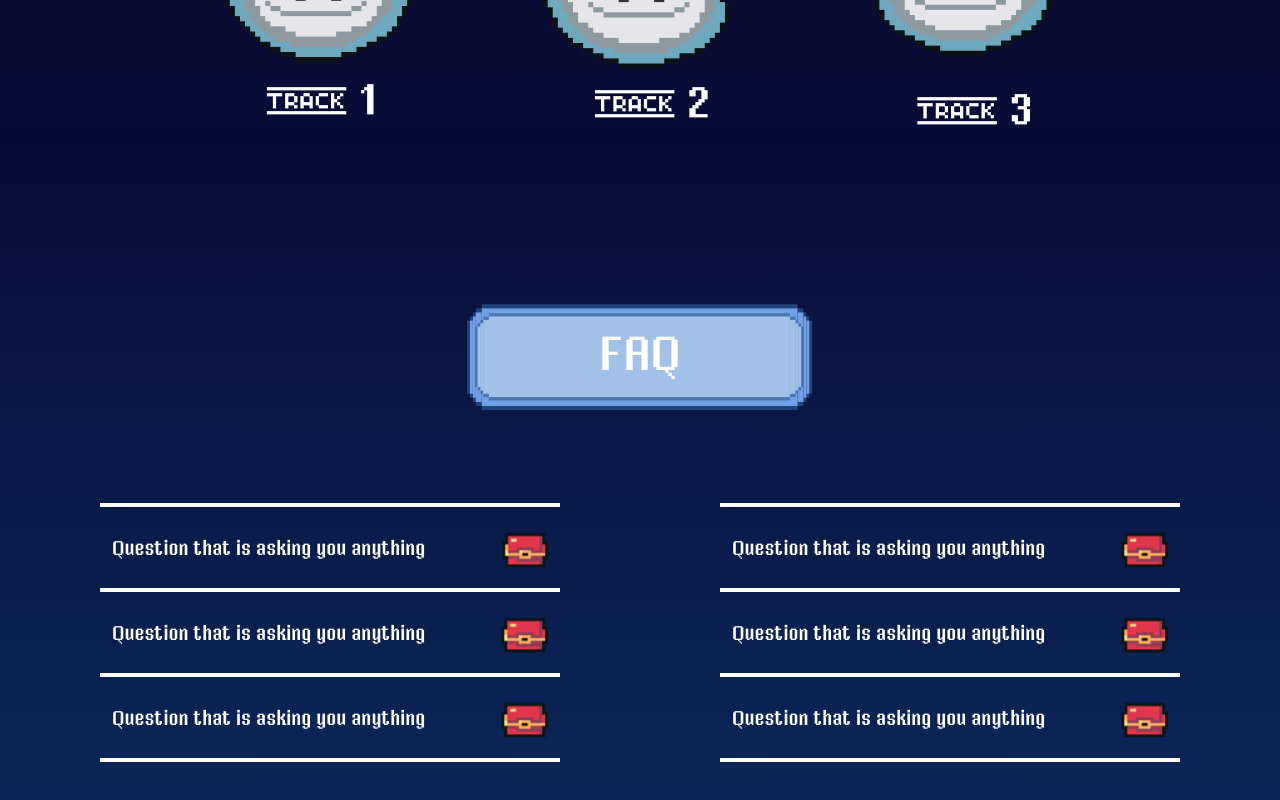
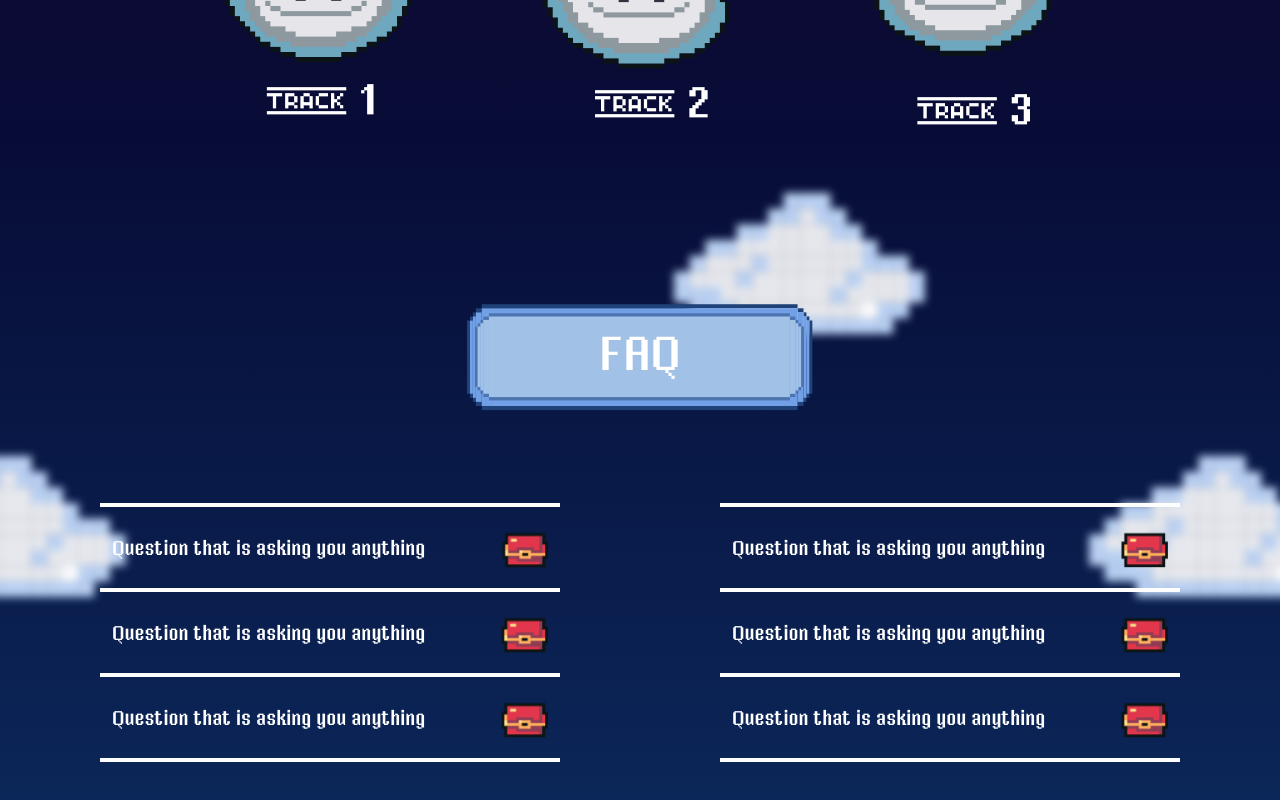
Before and after one commit to Bostonhacks/Bostonhacks-2023, a React (Vite) app: page / in a window 1280 px wide. Shown: the part 2059-2859 px from the top of the page. Built offline with nearby package versions, Linux system fonts and the light colour scheme.

Commit message:
clouds to FAQ section

```diff
--- a/src/components/LandingPageComponents/FAQ.jsx
+++ b/src/components/LandingPageComponents/FAQ.jsx
@@ -2,7 +2,9 @@ import { React, useState } from 'react';
 import faq_title from '../../assets/images/TitleBG.svg';
 import OpenChest from '../../assets/images/BigTreasureChest_Open.png';
 import ClosedChest from '../../assets/images/BigTreasureChest_Closed.png';
-
+import faqMiddleCloud from '../../assets/images/LandingPage/Background/cloud_faq_middle.svg';
+import faqLeftCloud from '../../assets/images/LandingPage/Background/cloud_faq_left.svg';
+import faqRightCloud from '../../assets/images/LandingPage/Background/cloud_faq_right.svg';
 const faq = [
   [
     {
@@ -96,9 +98,12 @@ const FAQ = () => {
           FAQ
         </h2>
         <img className="z-20 absolute" src={faq_title} alt="FAQ Button" />
+        <img src={faqMiddleCloud} alt="clouds" className='absolute bottom-20 left-60 max-md:left-20 max-md:-top-20'/>
       </div>
       {/* <div className="mt-[5rem] w-full flex flex-1 flex-col justify-between md:flex-row"> */}
-      <div className="mt-[5rem] w-full grid md:grid-cols-2 grid-cols-1 gap-x-[5rem] lg:gap-x-[10rem] md:px-[5rem] ">
+        <img src={faqLeftCloud} alt="clouds" className='absolute z-10 left-0 max-sm:hidden'/>
+        <img src={faqRightCloud} alt="clouds" className='absolute z-10 right-0 max-sm:hidden'/>
+      <div className="mt-[5rem] w-full grid md:grid-cols-2 grid-cols-1 gap-x-[5rem] z-20 lg:gap-x-[10rem] md:px-[5rem]">
         <FAQColumn questionAnswers={faq[0]} />
         <FAQColumn questionAnswers={faq[1]} />
 
```
